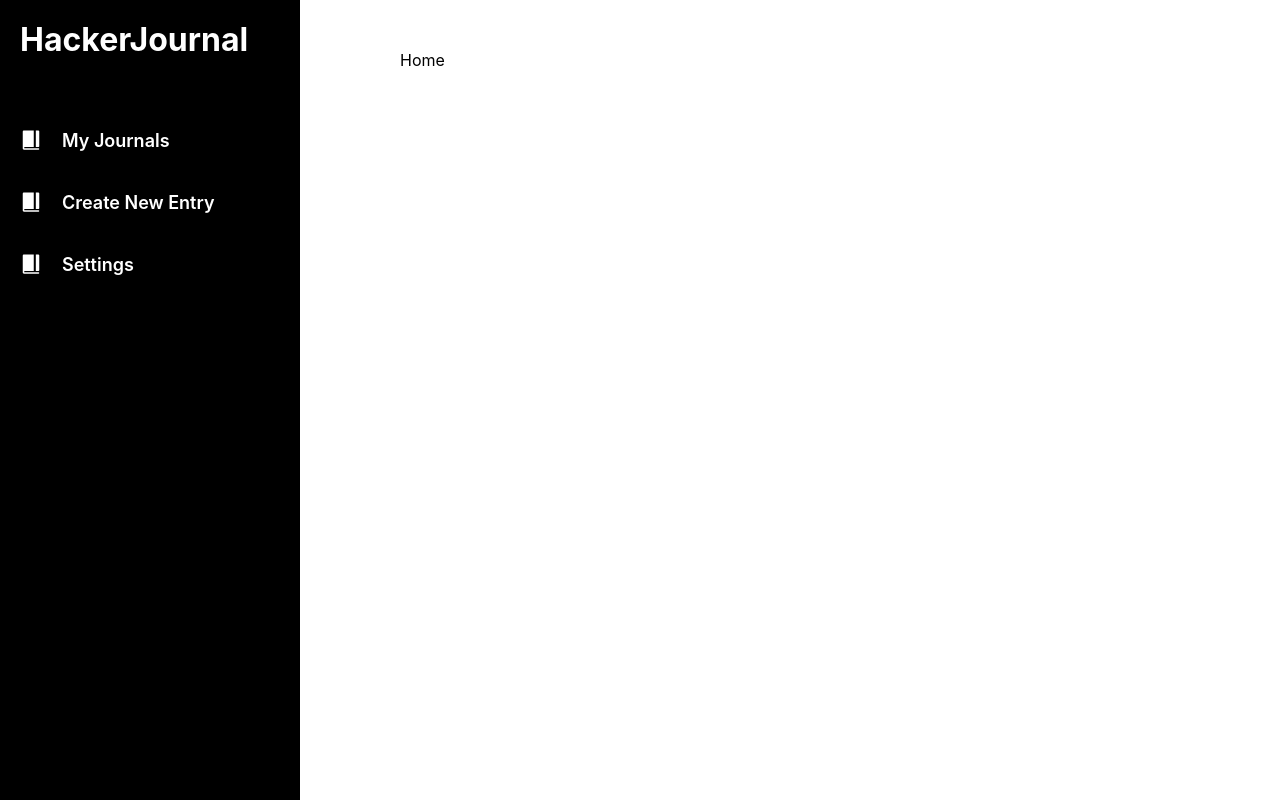
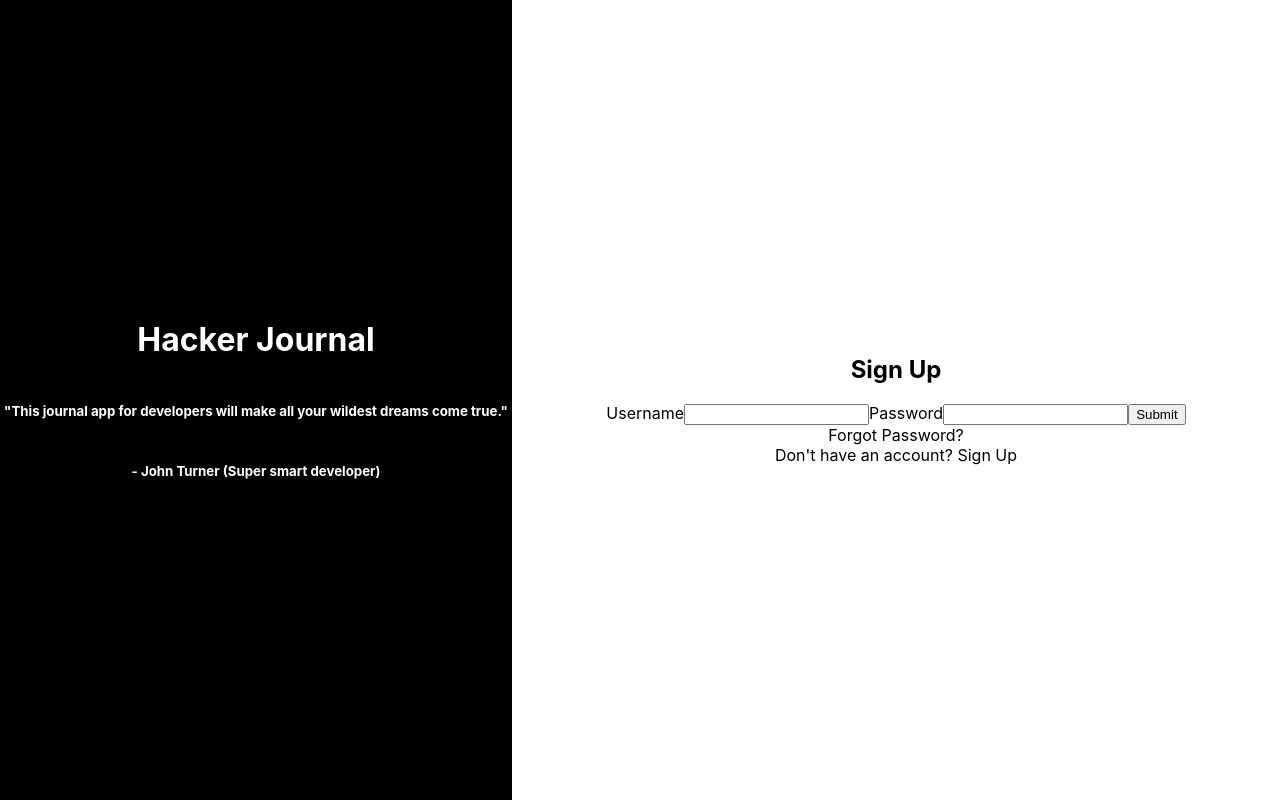
Before and after one commit to DrewChristofferson/journal_frontend, a React (Create React App) app: page /login in a window 1280 px wide. Built offline with nearby package versions, Linux system fonts and the light colour scheme.

Commit message:
sign in page

```diff
--- a/package.json
+++ b/package.json
@@ -11,9 +11,13 @@
     "@types/node": "^12.0.0",
     "@types/react": "^17.0.0",
     "@types/react-dom": "^17.0.0",
+    "axios": "^0.21.1",
+    "formik": "^2.2.6",
     "react": "^17.0.2",
+    "react-axios": "^2.0.5",
     "react-dom": "^17.0.2",
     "react-icons": "^4.2.0",
+    "react-markdown": "^5.0.3",
     "react-router-dom": "^5.2.0",
     "react-scripts": "4.0.3",
     "styled-components": "^5.2.3",
--- a/src/App.tsx
+++ b/src/App.tsx
@@ -1,12 +1,13 @@
 import React from 'react';
 import styled from 'styled-components'
-import { BrowserRouter as Router, Switch, Route } from "react-router-dom"
+import { BrowserRouter as Router, Switch, Route, Redirect } from "react-router-dom"
 import './App.css';
 import Sidebar from './navbar'
 import JournalsAll from './views/journalsAll/index'
 import Journal from './views/journal/index'
 import NewEntry from './views/newentry/index'
 import JournalEntry from './views/entry/index'
+import Login from './views/login/index'
 
 const AppContainer = styled.div`
   margin-left: 400px;
@@ -17,6 +18,11 @@ const AppContainer = styled.div`
 function App() {
   return (
     <Router>
+      <Switch>
+        <Route path="/login">
+          <Login />
+        </Route>
+        <Route path="/">
           <Sidebar />
           <AppContainer>
               <Switch>
@@ -37,11 +43,15 @@ function App() {
                     Settings Screen
                   </div>
                 </Route>
+
                 <Route path="/">
-              Home
+                  <Redirect to="/journals" />
                 </Route>
               </Switch>
             </AppContainer>
+        </Route>
+      </Switch>
+
 
 
     </Router>
--- a/src/views/entry/index.tsx
+++ b/src/views/entry/index.tsx
@@ -1,5 +1,6 @@
 import React, { useState } from 'react';
 import styled from 'styled-components'
+import ReactMarkdown from 'react-markdown'
 import { useParams } from "react-router-dom";
 import Editor from "@monaco-editor/react";
 
@@ -39,6 +40,20 @@ interface JournalEntryObject {
     count: number;
     owner: string;
 }
+
+const markdown = `A paragraph with *emphasis* and **strong importance**.
+
+> A block quote with ~strikethrough~ and a URL: https://reactjs.org.
+
+* Lists
+* [ ] todo
+* [x] done
+
+A table:
+
+| a | b |
+| - | - |
+`
 
 
 const journalEntryItems: JournalEntryObject[] = [
@@ -124,6 +139,7 @@ function JournalEntry () {
     const [theme, setTheme] = useState("light");
     const [language, setLanguage] = useState("javascript");
     const [isEditorReady, setIsEditorReady] = useState(false);
+    const [ isEditView, setIsEditView ] = useState(false);
 
     function handleEditorDidMount() {
         setIsEditorReady(true);
@@ -136,10 +152,16 @@ function JournalEntry () {
     function toggleLanguage() {
         setLanguage(language === "javascript" ? "python" : "javascript");
     }
+
+    const handleEditSubmit = () => {
+        setIsEditView(!isEditView)
+    }
+
     return(
         <JournalContainer>
             <JournalHeader>
                 <JournalTitleGroup>
+
                     <JournalTitleText>
                         {
                             journalEntryItems.map(item => {
@@ -152,10 +174,11 @@ function JournalEntry () {
                     </JournalTitleText>
 
                 </JournalTitleGroup>
+
             </JournalHeader>
-            {/* <EntryContent>
-                {dummyContent}
-            </EntryContent> */}
+            {
+                isEditView ?
+                <div>
                     <Editor
                         height="50vh" // By default, it fully fits with its parent
                         theme={'dark'}
@@ -164,6 +187,16 @@ function JournalEntry () {
                         // editorDidMount={handleEditorDidMount}
                         loading={"Loading..."}
                     />
+                    <button onClick={handleEditSubmit}>Done</button>
+                </div>
+
+                :
+                <EntryContent>
+                    <ReactMarkdown>
+                        {markdown}
+                    </ReactMarkdown>
+                </EntryContent>
+            }
         </JournalContainer>
     )
 }
--- a/src/views/journal/index.tsx
+++ b/src/views/journal/index.tsx
@@ -1,4 +1,4 @@
-import React from 'react';
+import React, { useState } from 'react';
 import styled from 'styled-components'
 import Searchbar from '../../Components/SearchBar/SearchBar'
 import { GrAddCircle } from 'react-icons/gr';
--- /dev/null
+++ b/src/views/login/index.tsx
@@ -0,0 +1,108 @@
+import React from 'react'
+import styled from 'styled-components'
+import { Redirect, useHistory } from 'react-router-dom'
+import { Formik, Field, Form, FormikHelpers } from "formik";
+import axios from 'axios';
+
+const Container = styled.div`
+    display: flex;
+    position: absolute;
+    height: 100%;
+    width: 100%;
+`
+
+const FormContainer = styled.div`
+    flex-basis: 60%;
+    display: flex;
+    flex-direction: column;
+    justify-content: center;
+    align-items: center;
+`
+
+const PromoContainer = styled.div`
+    flex-basis: 40%;
+    height: 100%;
+    display: flex;
+    flex-direction: column;
+    justify-content: center;
+    align-items: center;
+    background-color: black;
+    color: white;
+`
+
+interface MyFormValues {
+    username: string;
+    password: string;
+
+  }
+
+function Login() {
+    const history = useHistory();
+    const initialValues: MyFormValues = { username: '', password: '' };
+
+    const handleSubmit = (values: MyFormValues, actions: FormikHelpers<MyFormValues>) => {
+
+        fetch('http://localhost:8080/login', {
+            method: 'POST',
+            body: JSON.stringify({
+                username: values.username,
+                password: values.password,
+            }),
+            headers: {
+                'Content-type': 'application/json; charset=UTF-8',
+            },
+            })
+            .then((response) => response.json())
+            .then((json) => console.log(json));
+
+        if(values.username === "drew" && values.password === "christofferson"){
+            history.push("/")
+        }else{
+            alert(JSON.stringify(values, null, 2));
+        }
+        console.log({ values, actions });
+        actions.setSubmitting(false);
+    }
+
+    return (
+        <Container>
+            <PromoContainer>
+                <h1>Hacker Journal</h1>
+                <h5>"This journal app for developers will make all your wildest dreams come true."</h5>
+                <h5>- John Turner (Super smart developer)</h5>
+            </PromoContainer>
+            <FormContainer>
+
+                <h2>Sign Up</h2>
+                <Formik
+                    initialValues={initialValues}
+                    onSubmit={(values: MyFormValues, actions: FormikHelpers<MyFormValues>) => {
+                        handleSubmit( values, actions );
+                      }}
+                    // onSubmit={(values, actions) => {
+                    //     console.log({ values, actions });
+                    //     alert(JSON.stringify(values, null, 2));
+                    //     actions.setSubmitting(false);
+                    //   }}
+                >
+                    <Form>
+                        <label htmlFor="username">Username</label>
+                        <Field name="username" type="text" />
+                        <label htmlFor="password">Password</label>
+                        <Field name="password" type="password" />
+                        <button type="submit">Submit</button>
+                    </Form>
+                </Formik>
+                <div>
+                    Forgot Password?
+                </div>
+                <div>
+                    Don't have an account? Sign Up
+                </div>
+
+            </FormContainer>
+        </Container>
+    )
+}
+
+export default Login
```
Also changed, not shown: 2 other files (tests, documents, lock files or other folders). Lines whose indentation alone changed are shown as unchanged.
